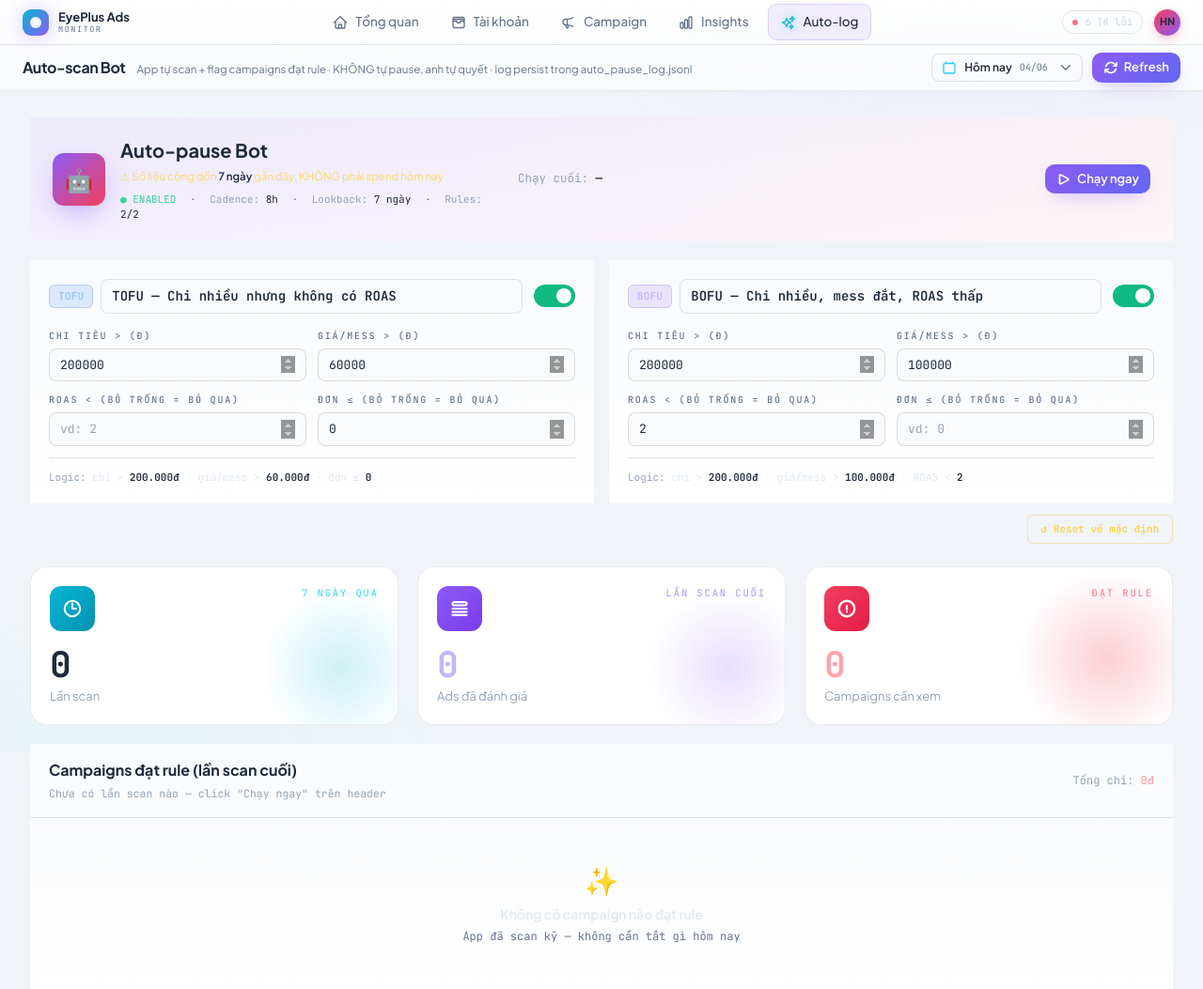
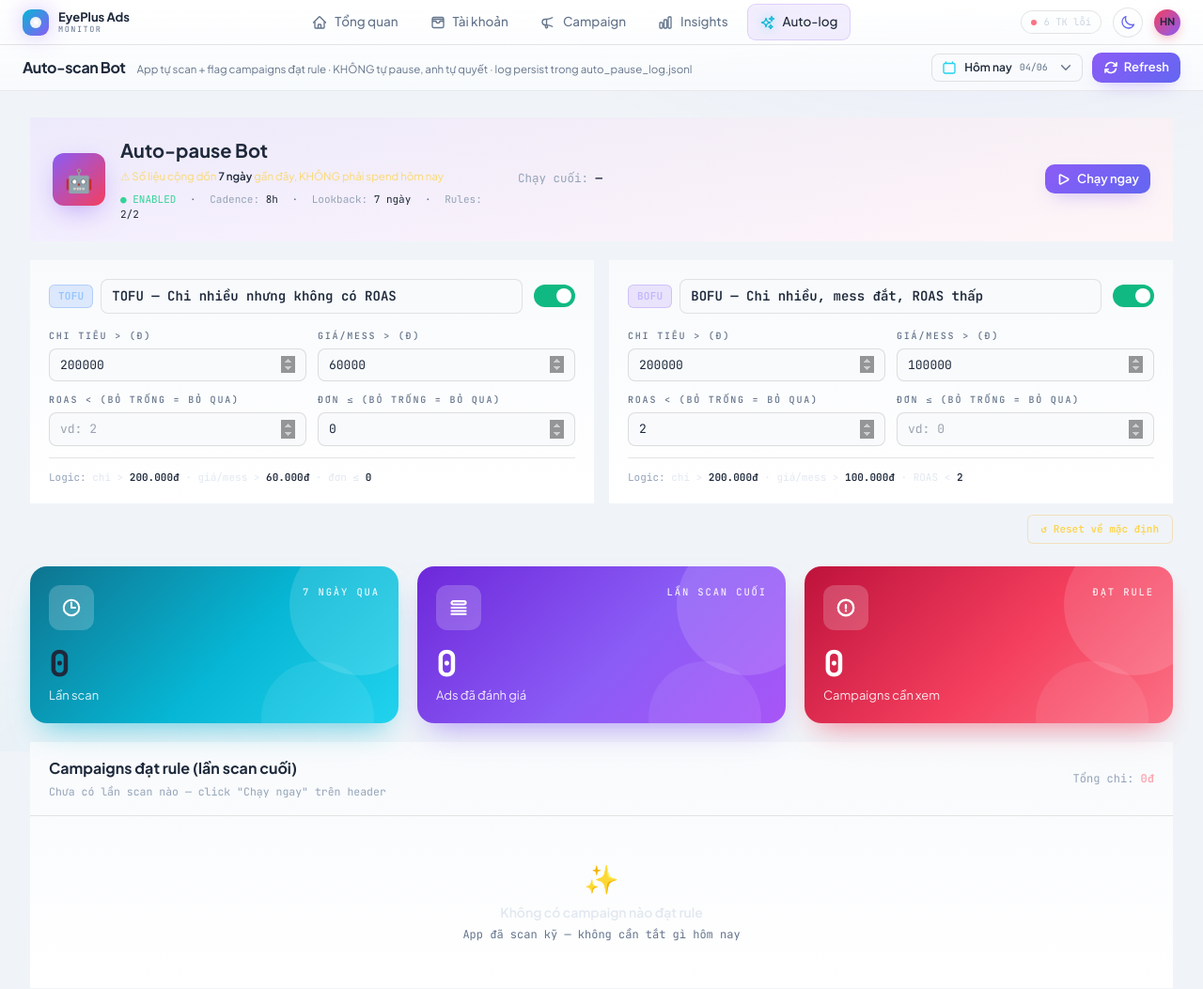
Before and after one commit to hungnvn8n/eyeplus-ads-monitor, a Flask app: page /auto-log in a window 1280 px wide. Shown: the top 1053 px of the page at 94% size. Run offline with Flask 3, Linux system fonts and the light colour scheme; the visitor is signed in with stand-in values (Sample User, id 1); data that the repository does not hold is empty; parts of the project's set-up code (start-up, migrations or seed data) failed here and were passed over; some libraries are stand-ins or nearby versions.

Commit message:
feat(ui): nút chuyển theme sáng/tối + thẻ KPI gradient nhiều màu
- Thêm nút toggle (mặt trời/mặt trăng) ở topbar, lưu ep-theme
- appShell: state theme + toggleTheme()
- Stat-tile đổi sang nền gradient màu đầy (cyan/violet/emerald/rose),
  chữ trắng, vòng trang trí — áp cho cả light & dark
- Thêm [x-cloak] CSS chống nháy

Co-Authored-By: Claude Opus 4.8 (1M context) <noreply@anthropic.com>

```diff
--- a/templates/_base.html
+++ b/templates/_base.html
@@ -14,6 +14,7 @@
 {% block head_extra %}{% endblock %}
 
 <style>
+  [x-cloak] { display: none !important; }
   :root {
     --bg:           #0a0e1a;
     --bg-soft:      #0d1220;
@@ -196,63 +197,48 @@
   .funnel-meta { font-size: 10.5px; color: rgba(148, 163, 184, 0.7); font-family: ui-monospace, monospace; text-align: right; }
 
   /* Stat tile with corner glow */
+  /* ───── Stat tiles: nền gradient màu đầy (giống dashboard nhiều màu) ───── */
   .stat-tile {
-    background: var(--surface);
-    border: 1px solid var(--line);
+    border: none;
     border-radius: 18px;
     padding: 20px;
     position: relative;
     overflow: hidden;
-    transition: transform 0.2s, border-color 0.2s;
+    color: #fff;
+    transition: transform 0.2s, box-shadow 0.2s;
   }
-  .stat-tile:hover {
-    transform: translateY(-2px);
-    border-color: var(--line-strong);
+  .stat-tile:hover { transform: translateY(-3px); }
+  /* Vòng tròn trang trí trắng mờ (góc trên + dưới) */
+  .stat-tile::after {
+    content: ''; position: absolute; right: -34px; top: -34px;
+    width: 150px; height: 150px; border-radius: 50%;
+    background: rgba(255,255,255,0.13); pointer-events: none;
   }
-  .stat-tile.glow-emerald::after {
-    content: ''; position: absolute; right: -40px; bottom: -40px;
-    width: 200px; height: 200px;
-    background: radial-gradient(circle, rgba(16, 185, 129, 0.20) 0%, transparent 60%);
-    pointer-events: none;
+  .stat-tile::before {
+    content: ''; position: absolute; right: 26px; bottom: -54px;
+    width: 120px; height: 120px; border-radius: 50%;
+    background: rgba(255,255,255,0.08); pointer-events: none;
   }
-  .stat-tile.glow-cyan::after {
-    content: ''; position: absolute; right: -40px; bottom: -40px;
-    width: 200px; height: 200px;
-    background: radial-gradient(circle, rgba(6, 182, 212, 0.20) 0%, transparent 60%);
-    pointer-events: none;
-  }
-  .stat-tile.glow-amber::after {
-    content: ''; position: absolute; right: -40px; bottom: -40px;
-    width: 200px; height: 200px;
-    background: radial-gradient(circle, rgba(245, 158, 11, 0.22) 0%, transparent 60%);
-    pointer-events: none;
-  }
-  .stat-tile.glow-rose::after {
-    content: ''; position: absolute; right: -40px; bottom: -40px;
-    width: 220px; height: 220px;
-    background: radial-gradient(circle, rgba(244, 63, 94, 0.25) 0%, transparent 60%);
-    pointer-events: none;
-  }
-  .stat-tile.glow-violet::after {
-    content: ''; position: absolute; right: -40px; bottom: -40px;
-    width: 200px; height: 200px;
-    background: radial-gradient(circle, rgba(139, 92, 246, 0.20) 0%, transparent 60%);
-    pointer-events: none;
-  }
+  .stat-tile.glow-cyan    { background: linear-gradient(135deg, #0e7490 0%, #06b6d4 55%, #22d3ee 100%); box-shadow: 0 16px 32px -14px rgba(6,182,212,0.65); }
+  .stat-tile.glow-violet  { background: linear-gradient(135deg, #6d28d9 0%, #8b5cf6 55%, #a855f7 100%); box-shadow: 0 16px 32px -14px rgba(139,92,246,0.65); }
+  .stat-tile.glow-emerald { background: linear-gradient(135deg, #047857 0%, #10b981 55%, #34d399 100%); box-shadow: 0 16px 32px -14px rgba(16,185,129,0.65); }
+  .stat-tile.glow-rose    { background: linear-gradient(135deg, #be123c 0%, #f43f5e 55%, #fb7185 100%); box-shadow: 0 16px 32px -14px rgba(244,63,94,0.65); }
+  .stat-tile.glow-amber   { background: linear-gradient(135deg, #b45309 0%, #f59e0b 55%, #fbbf24 100%); box-shadow: 0 16px 32px -14px rgba(245,158,11,0.65); }
+  .stat-tile.glow-blue    { background: linear-gradient(135deg, #1d4ed8 0%, #3b82f6 55%, #60a5fa 100%); box-shadow: 0 16px 32px -14px rgba(59,130,246,0.65); }
+  /* Mọi chữ trong tile → trắng (đè text-violet-300, text-slate-400…) */
+  .stat-tile .num-display,
+  .stat-tile [class*="text-"] { color: #fff !important; position: relative; z-index: 1; }
+  .stat-tile .text-slate-400,
+  .stat-tile .eyebrow { color: rgba(255,255,255,0.88) !important; }
   .stat-icon {
     width: 48px; height: 48px;
     border-radius: 12px;
     display: flex; align-items: center; justify-content: center;
-    color: white;
-    box-shadow: 0 8px 24px -8px;
+    color: #fff;
+    background: rgba(255,255,255,0.20) !important;
+    position: relative; z-index: 1;
   }
   .stat-icon svg { width: 22px; height: 22px; }
-  .stat-icon.emerald { background: linear-gradient(135deg, #10b981 0%, #059669 100%); box-shadow-color: rgba(16,185,129,0.5); }
-  .stat-icon.cyan { background: linear-gradient(135deg, #06b6d4 0%, #0891b2 100%); box-shadow-color: rgba(6,182,212,0.5); }
-  .stat-icon.amber { background: linear-gradient(135deg, #f59e0b 0%, #d97706 100%); box-shadow-color: rgba(245,158,11,0.5); }
-  .stat-icon.rose { background: linear-gradient(135deg, #f43f5e 0%, #e11d48 100%); box-shadow-color: rgba(244,63,94,0.5); }
-  .stat-icon.violet { background: linear-gradient(135deg, #8b5cf6 0%, #7c3aed 100%); box-shadow-color: rgba(139,92,246,0.5); }
-  .stat-icon.blue { background: linear-gradient(135deg, #3b82f6 0%, #2563eb 100%); box-shadow-color: rgba(59,130,246,0.5); }
 
   /* ───────── NUMBERS ───────── */
   .num-display {
@@ -656,6 +642,11 @@
   html[data-theme="light"] [class*="bg-white/"]{background:rgba(248,250,252,.85)!important}
   html[data-theme="light"] [class*="bg-slate-8"],[data-theme="light"] [class*="bg-slate-9"]{background:#f1f5f9!important}
   html[data-theme="light"] .brand-logo::after{background:var(--bg)}
+  /* Stat-tile giữ nền màu + chữ trắng kể cả ở light theme */
+  html[data-theme="light"] .stat-tile .num-display,
+  html[data-theme="light"] .stat-tile [class*="text-"]{color:#fff!important}
+  html[data-theme="light"] .stat-tile .text-slate-400,
+  html[data-theme="light"] .stat-tile .eyebrow{color:rgba(255,255,255,0.88)!important}
   /* Table */
   html[data-theme="light"] table th{background:#f1f5f9!important;color:#64748b!important;border-color:rgba(0,0,0,.08)!important}
   html[data-theme="light"] table td{border-color:rgba(0,0,0,.06)!important;color:#1e293b}
@@ -765,6 +756,16 @@ document.addEventListener('DOMContentLoaded',function(){
           </span>
           <span class="text-[10.5px] mono text-slate-300" x-text="loading ? 'Refreshing…' : (errors.length ? errors.length + ' TK lỗi' : 'Healthy')"></span>
         </div>
+        <!-- theme toggle -->
+        <button @click="toggleTheme()"
+                class="w-8 h-8 rounded-full flex items-center justify-center border border-white/[.08] hover:border-white/[.20] transition"
+                style="background: rgba(255,255,255,0.03);"
+                :title="theme === 'dark' ? 'Chuyển sang giao diện sáng' : 'Chuyển sang giao diện tối'">
+          <!-- sun (hiện khi đang dark → bấm sang sáng) -->
+          <svg x-show="theme === 'dark'" class="w-4 h-4 text-amber-400" fill="none" stroke="currentColor" viewBox="0 0 24 24" stroke-width="2"><path stroke-linecap="round" stroke-linejoin="round" d="M12 3v2.25m6.364.386l-1.591 1.591M21 12h-2.25m-.386 6.364l-1.591-1.591M12 18.75V21m-4.773-4.227l-1.591 1.591M5.25 12H3m4.227-4.773L5.636 5.636M15.75 12a3.75 3.75 0 11-7.5 0 3.75 3.75 0 017.5 0z"/></svg>
+          <!-- moon (hiện khi đang light → bấm sang tối) -->
+          <svg x-show="theme === 'light'" x-cloak class="w-4 h-4 text-indigo-500" fill="none" stroke="currentColor" viewBox="0 0 24 24" stroke-width="2"><path stroke-linecap="round" stroke-linejoin="round" d="M21.752 15.002A9.718 9.718 0 0118 15.75c-5.385 0-9.75-4.365-9.75-9.75 0-1.33.266-2.597.748-3.752A9.753 9.753 0 003 11.25C3 16.635 7.365 21 12.75 21a9.753 9.753 0 009.002-5.998z"/></svg>
+        </button>
         <!-- user (compact: chỉ avatar + tooltip name) -->
         <div class="flex items-center gap-2" title="Hùng Nguyễn · CEO · Eye Plus">
           <div class="w-7 h-7 rounded-full flex items-center justify-center text-white font-bold text-[11px]"
@@ -853,6 +854,14 @@ document.addEventListener('DOMContentLoaded',function(){
       fetchedAt: null, fetchedAtVN: null, fetchedShort: null,
       date: null, dateFrom: null, dateTo: null,
       errors: [], loading: false,
+
+      // Theme (light / dark) — đồng bộ với <html data-theme>
+      theme: document.documentElement.getAttribute('data-theme') || 'dark',
+      toggleTheme() {
+        this.theme = this.theme === 'dark' ? 'light' : 'dark';
+        document.documentElement.setAttribute('data-theme', this.theme);
+        localStorage.setItem('ep-theme', this.theme);
+      },
 
       preset: localStorage.getItem('fbad_preset') || 'today',
       customFrom: '',
```
